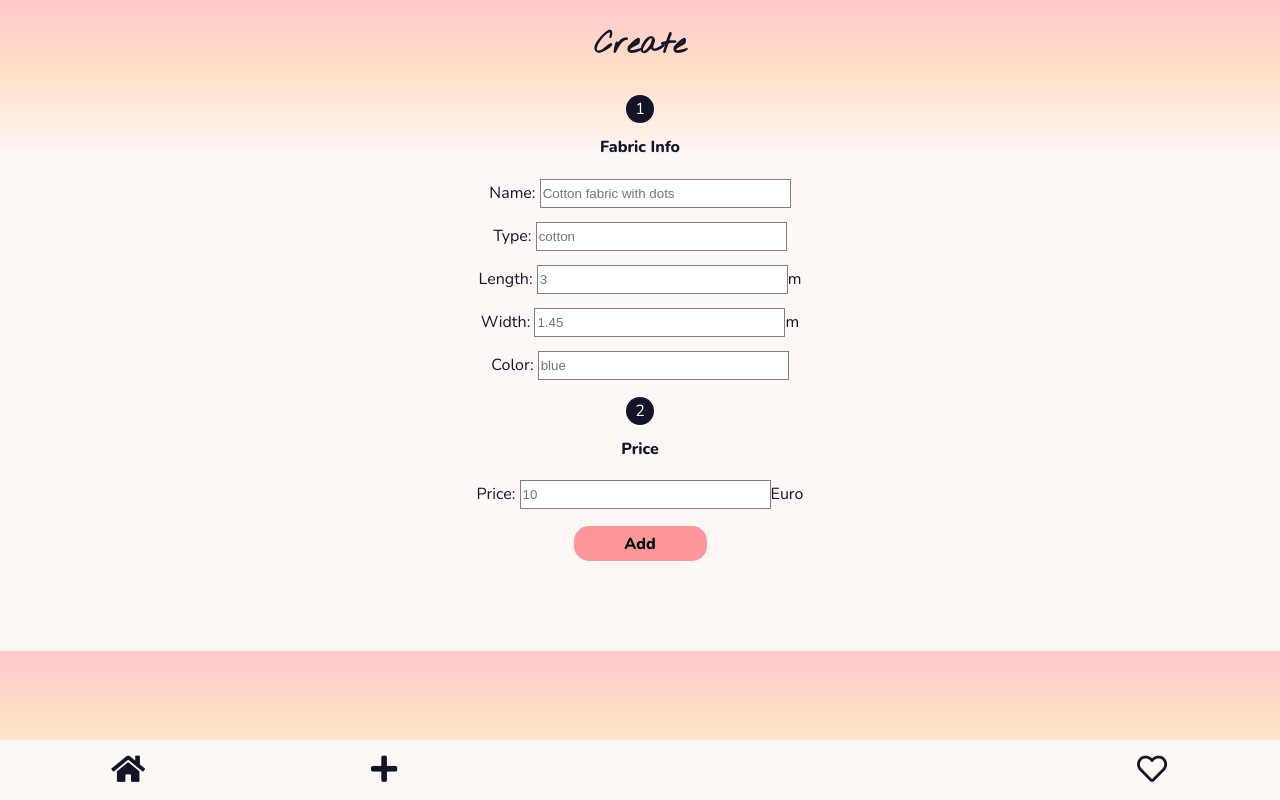
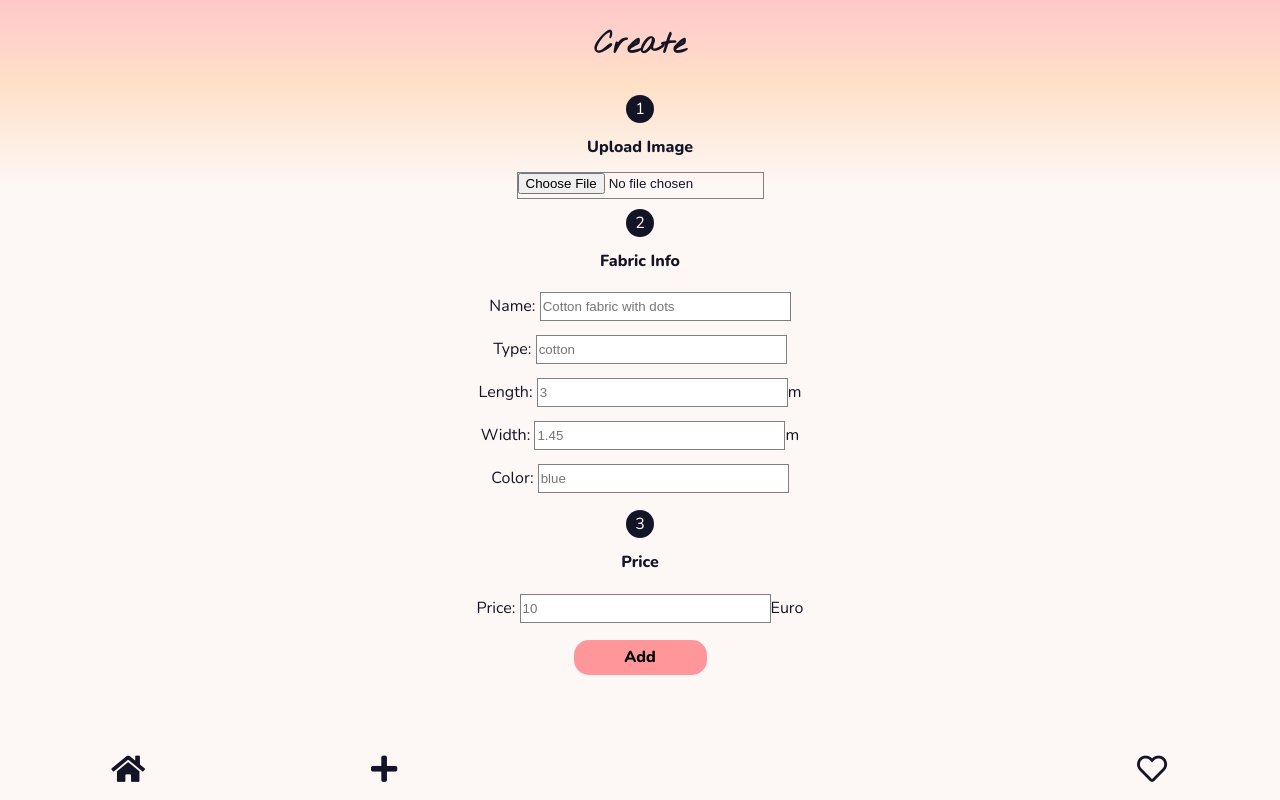
Before and after one commit to VHbeck/fabric-swop-app, a React (Create React App) app: page /create in a window 1280 px wide. Built offline with nearby package versions, Linux system fonts and the light colour scheme.

Commit message:
Enable Image Upload

```diff
--- a/package.json
+++ b/package.json
@@ -3,6 +3,7 @@
   "version": "0.1.0",
   "private": true,
   "dependencies": {
+    "axios": "^0.19.0",
     "docz": "^1.2.0",
     "docz-theme-default": "^1.2.0",
     "react": "^16.8.6",
--- a/src/components/Form.js
+++ b/src/components/Form.js
@@ -1,6 +1,15 @@
 import React from "react";
 import styled from "styled-components";
 import AddButton from "./AddButton";
+
+import axios from "axios";
+
+const CLOUDNAME = process.env.REACT_APP_CLOUDINARY_CLOUDNAME;
+const PRESET = process.env.REACT_APP_CLOUDINARY_PRESET;
+
+const StyledUpload = styled.div`
+  text-align: center;
+`;
 
 const FormContainer = styled.div`
   display: flex;
@@ -31,6 +40,29 @@ const Number = styled.div`
 `;
 
 function Form({ onCreate }) {
+  const [image, setImage] = React.useState("");
+
+  function upload(event) {
+    const url = `https://api.cloudinary.com/v1_1/${CLOUDNAME}/upload`;
+
+    const formData = new FormData();
+    formData.append("file", event.target.files[0]);
+    formData.append("upload_preset", PRESET);
+
+    axios
+      .post(url, formData, {
+        headers: {
+          "Content-type": "multipart/form-data"
+        }
+      })
+      .then(onImageSave)
+      .catch(err => console.error(err));
+  }
+
+  function onImageSave(response) {
+    setImage(response.data.url);
+  }
+
   const [newCard, setnewCard] = React.useState({
     name: "",
     type: "",
@@ -38,7 +70,7 @@ function Form({ onCreate }) {
     fabricWidth: "",
     fabricColor: "",
     price: "",
-    source: "images/sample-fabric.jpg",
+    source: "",
     bookmark: false
   });
 
@@ -62,16 +94,28 @@ function Form({ onCreate }) {
       fabricWidth: newCard.fabricWidth,
       fabricColor: newCard.fabricColor,
       price: newCard.price,
-      source: "images/sample-fabric.jpg",
+      source: image,
       bookmark: false
     };
     onCreate(item);
   }
 
   return (
+    <>
+      <FormContainer>
+        <Number>1</Number>
+        <h2>Upload Image</h2>
+        <StyledUpload>
+          {image ? (
+            <img src={image} alt="" style={{ width: "20%" }} />
+          ) : (
+            <input type="file" name="file" onChange={upload} />
+          )}
+        </StyledUpload>
+      </FormContainer>
       <form onSubmit={handleSubmit}>
         <FormContainer>
-        <Number>1</Number>
+          <Number>2</Number>
           <h2>Fabric Info</h2>
           <label>
             Name:{" "}
@@ -128,7 +172,7 @@ function Form({ onCreate }) {
         </FormContainer>
 
         <FormContainer>
-        <Number>2</Number>
+          <Number>3</Number>
           <h2>Price</h2>
           <label>
             Price:{" "}
@@ -144,6 +188,7 @@ function Form({ onCreate }) {
           <AddButton type="submit">Add</AddButton>
         </FormContainer>
       </form>
+    </>
   );
 }
 
```
Also changed, not shown: src/components/ImageUpload.js (added), 1 other file (tests, documents, lock files or other folders). Lines whose indentation alone changed are shown as unchanged.
